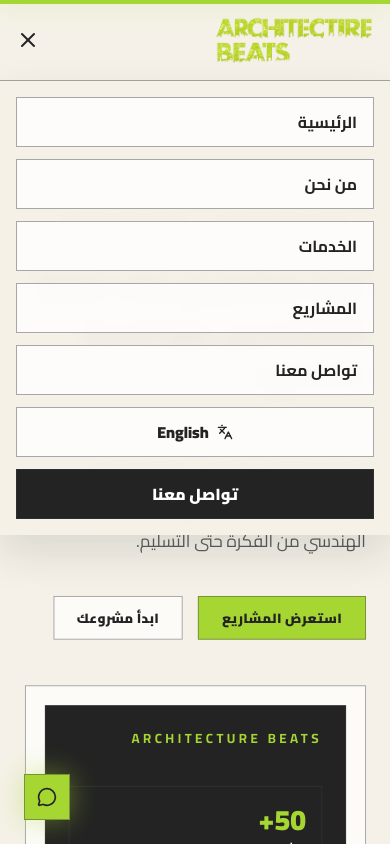
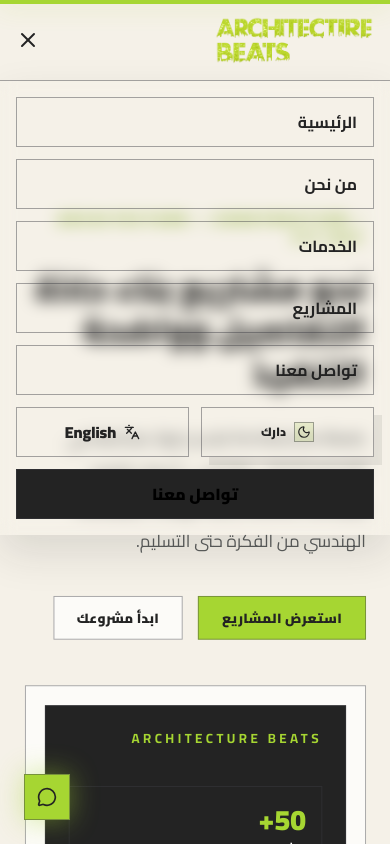
Before and after one commit to abod-haes/architecture-beats, a Next.js app: page / in a window 390 px wide. Both pictures are taken after a click on the button "تواصل معنا". Shown: the top 844 px of the page. Built offline with nearby package versions, Linux system fonts and the light colour scheme.

Commit message:
Add theme switch to mobile menu

```diff
--- a/src/components/layout/MobileMenu.tsx
+++ b/src/components/layout/MobileMenu.tsx
@@ -4,6 +4,7 @@ import Link from "next/link";
 import { AnimatePresence, motion } from "framer-motion";
 import { Languages } from "lucide-react";
 import { NavItem, type Locale } from "@/data/siteData";
+import ThemeToggle from "./ThemeToggle";
 
 type Props = {
   open: boolean;
@@ -23,19 +24,22 @@ export default function MobileMenu({ open, nav, contactHref, contactLabel, local
           initial={{ opacity: 0, y: -20, scale: 0.98 }}
           animate={{ opacity: 1, y: 0, scale: 1 }}
           exit={{ opacity: 0, y: -20, scale: 0.98 }}
-          className="absolute inset-x-0 top-full border-t border-brand-dark/10 bg-[#f5f1e8]/96 p-4 shadow-[0_18px_40px_rgba(35,35,35,0.12)] backdrop-blur"
+          className="absolute inset-x-0 top-full border-t border-brand-dark/10 bg-[var(--nav-bg)] p-4 shadow-[0_18px_40px_rgba(35,35,35,0.12)] backdrop-blur dark:shadow-[0_18px_40px_rgba(0,0,0,0.38)]"
         >
           <nav className="flex flex-col gap-3">
             {nav.map((item) => (
-              <Link key={item.href} href={item.href} onClick={onClose} className="border border-brand-dark/15 bg-white/75 px-4 py-3 font-bold text-brand-dark">
+              <Link key={item.href} href={item.href} onClick={onClose} className="border border-brand-dark/15 bg-[var(--site-card)] px-4 py-3 font-bold text-brand-dark transition hover:border-brand-primary">
                 {item.label}
               </Link>
             ))}
-            <button type="button" onClick={onLanguageToggle} className="inline-flex items-center justify-center gap-2 border border-brand-dark/15 bg-white/75 px-4 py-3 font-black text-brand-dark">
-              <Languages className="h-4 w-4" />
-              {locale === "ar" ? "English" : "العربية"}
-            </button>
-            <Link href={contactHref} onClick={onClose} className="border border-brand-dark bg-brand-dark px-4 py-3 text-center font-black text-white">
+            <div className="grid grid-cols-2 gap-3">
+              <ThemeToggle locale={locale} className="justify-center px-3 py-3 tracking-normal" />
+              <button type="button" onClick={onLanguageToggle} className="inline-flex items-center justify-center gap-2 border border-brand-dark/15 bg-[var(--site-card)] px-3 py-3 font-black text-brand-dark transition hover:border-brand-primary">
+                <Languages className="h-4 w-4" />
+                {locale === "ar" ? "English" : "العربية"}
+              </button>
+            </div>
+            <Link href={contactHref} onClick={onClose} className="border border-brand-dark bg-brand-dark px-4 py-3 text-center font-black text-[var(--site-bg)] transition hover:bg-brand-primary hover:text-brand-dark">
               {contactLabel}
             </Link>
           </nav>
```
